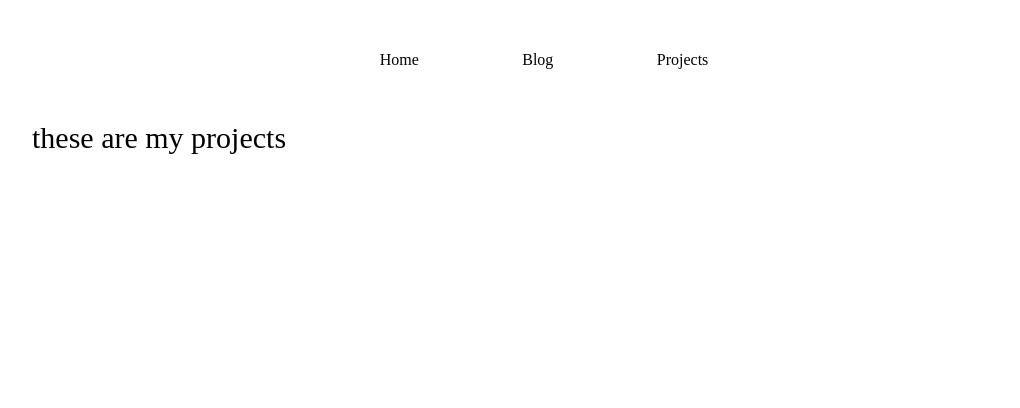
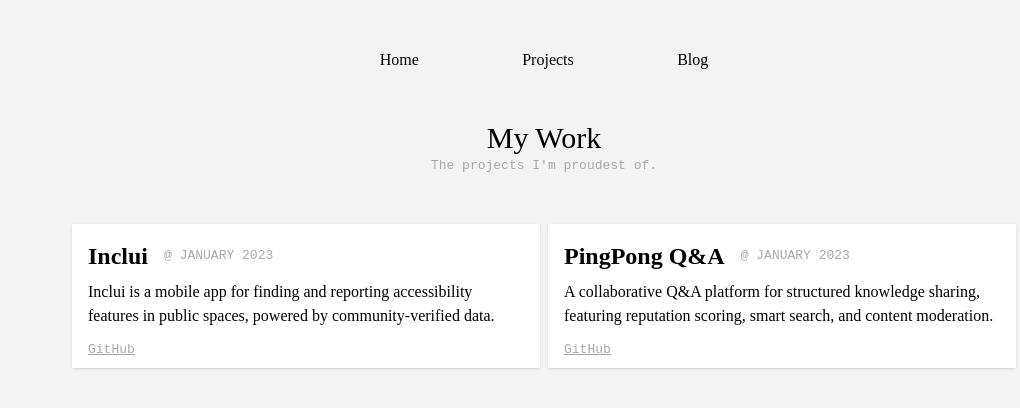
Before and after one commit to simaopsbarbosa/personal-website, a SvelteKit app in the folder frontend/: page /projects in a window 1280 px wide. Shown: the top 408 px of the page, without its empty margins (96-1116 px from the left). Built offline with nearby package versions, Linux system fonts and the light colour scheme.

Commit message:
added project component

```diff
--- a/frontend/eslint.config.js
+++ b/frontend/eslint.config.js
@@ -22,7 +22,8 @@ export default defineConfig(
 		rules: {
 			// typescript-eslint strongly recommend that you do not use the no-undef lint rule on TypeScript projects.
 			// see: https://typescript-eslint.io/troubleshooting/faqs/eslint/#i-get-errors-from-the-no-undef-rule-about-global-variables-not-being-defined-even-though-there-are-no-typescript-errors
-			'no-undef': 'off'
+			'no-undef': 'off',
+			"svelte/no-navigation-without-resolve": ["error", { ignoreLinks: true }]
 		}
 	},
 	{
--- /dev/null
+++ b/frontend/src/lib/components/Post.svelte
@@ -0,0 +1,13 @@
+<script>
+  import { resolve } from '$app/paths';
+
+  let { title, date, slug } = $props();
+</script>
+
+<div class="px-4 py-2 bg-white shadow flex justify-between items-center">
+  <div>
+    <p class="secondary">{date.toUpperCase()}</p>
+    <h3><a href={resolve('/blog/[slug]', { slug })}>{title}</a></h3>
+  </div>
+
+</div>
--- /dev/null
+++ b/frontend/src/lib/components/Project.svelte
@@ -0,0 +1,13 @@
+<script>
+  let { title, date, description, link } = $props();
+</script>
+
+<div class="px-4 py-2 bg-white shadow">
+
+  <div class="flex items-center gap-4 my-2">
+    <h3 class="font-bold">{title}</h3>
+    <p class="secondary">@ {date.toUpperCase()}</p>
+  </div>
+  <p class="mb-2">{description}</p>
+  <a href={link} target="_blank" rel="noopener noreferrer" class="underline secondary">GitHub</a>
+</div>
--- a/frontend/src/routes/+layout.svelte
+++ b/frontend/src/routes/+layout.svelte
@@ -21,8 +21,8 @@
 <div class="max-w-5xl mx-auto min-h-screen">
 	<nav class="flex gap-4 px-4 py-12 mx-auto justify-around max-w-md">
 		<a href={resolve('/')} class:underline={isActive('/')}>Home</a>
+		<a href={resolve('/projects')} class:underline={isActive('/projects')}>Projects</a>
 		<a href={resolve('/blog')} class:underline={isActive('/blog')}>Blog</a>
-		<a href={resolve('/projects')} class:underline={isActive('/projects')}>Projects</a>
 	</nav>
 
 	{@render children()}
--- a/frontend/src/routes/+page.svelte
+++ b/frontend/src/routes/+page.svelte
@@ -1 +1,13 @@
-<h1>Simão Barbosa</h1>
+
+    <h1 class="centered mt-12">Simão Barbosa</h1>
+    <p class="centered secondary text-lg">Software Engineer, based in Portugal</p>
+
+    <div class="flex gap-2 justify-center mt-8">
+        <a href="https://github.com/simaopsbarbosa" target="_blank" aria-label="Simão's GitHub" title="Simão's GitHub">
+            <svg viewBox="0 0 1024 1024" xmlns="http://www.w3.org/2000/svg" width="30" height="30" fill="none"><path fill="#1b1f23" fill-rule="evenodd" d="M512 0C229.12 0 0 229.12 0 512c0 226.56 146.56 417.92 350.08 485.76 25.6 4.48 35.2-10.88 35.2-24.32 0-12.16-.64-52.48-.64-95.36-128.64 23.68-161.92-31.36-172.16-60.16-5.76-14.72-30.72-60.16-52.48-72.32-17.92-9.6-43.52-33.28-.64-33.92 40.32-.64 69.12 37.12 78.72 52.48 46.08 77.44 119.68 55.68 149.12 42.24 4.48-33.28 17.92-55.68 32.64-68.48-113.92-12.8-232.96-56.96-232.96-252.8 0-55.68 19.84-101.76 52.48-137.6-5.12-12.8-23.04-65.28 5.12-135.68 0 0 42.88-13.44 140.8 52.48 40.96-11.52 84.48-17.28 128-17.28s87.04 5.76 128 17.28c97.92-66.56 140.8-52.48 140.8-52.48 28.16 70.4 10.24 122.88 5.12 135.68 32.64 35.84 52.48 81.28 52.48 137.6 0 196.48-119.68 240-233.6 252.8 18.56 16 34.56 46.72 34.56 94.72 0 68.48-.64 123.52-.64 140.8 0 13.44 9.6 29.44 35.2 24.32C877.44 929.92 1024 737.92 1024 512 1024 229.12 794.88 0 512 0" clip-rule="evenodd"/></svg>
+        </a>
+
+        <a href="https://www.linkedin.com/in/simaopsbarbosa" target="_blank" aria-label="Simão's LinkedIn" title="Simão's LinkedIn">
+            <svg width="30" height="30" xmlns="http://www.w3.org/2000/svg" preserveAspectRatio="xMidYMid" viewBox="0 0 256 256"><path d="M218.123 218.127h-37.931v-59.403c0-14.165-.253-32.4-19.728-32.4-19.756 0-22.779 15.434-22.779 31.369v60.43h-37.93V95.967h36.413v16.694h.51a39.907 39.907 0 0 1 35.928-19.733c38.445 0 45.533 25.288 45.533 58.186l-.016 67.013ZM56.955 79.27c-12.157.002-22.014-9.852-22.016-22.009-.002-12.157 9.851-22.014 22.008-22.016 12.157-.003 22.014 9.851 22.016 22.008A22.013 22.013 0 0 1 56.955 79.27m18.966 138.858H37.95V95.967h37.97v122.16ZM237.033.018H18.89C8.58-.098.125 8.161-.001 18.471v219.053c.122 10.315 8.576 18.582 18.89 18.474h218.144c10.336.128 18.823-8.139 18.966-18.474V18.454c-.147-10.33-8.635-18.588-18.966-18.453" fill="#0A66C2"/></svg>
+        </a>
+    </div>
--- a/frontend/src/routes/blog/+page.svelte
+++ b/frontend/src/routes/blog/+page.svelte
@@ -1 +1,11 @@
-<h2>welcome to my blog</h2>
+<script>
+    import Post from '$lib/components/Post.svelte';
+</script>
+
+<h2 class="centered">My Thoughts</h2>
+<p class="centered secondary">Weekly lessons learned by failing.</p>
+
+<div class="mt-12 grid gap-2 mx-10">
+    <Post title="My First Post" date="January 1, 2023" slug="my-first-post" />
+    <Post title="My Second Post" date="January 2, 2023" slug="my-second-post" />
+</div>
--- a/frontend/src/routes/blog/[slug]/+page.svelte
+++ b/frontend/src/routes/blog/[slug]/+page.svelte
@@ -1 +1 @@
-<h2>this is a <strong>blog</strong> post</h2>
+<h2>This is a <strong>blog</strong> post.</h2>
--- a/frontend/src/routes/layout.css
+++ b/frontend/src/routes/layout.css
@@ -6,8 +6,14 @@
 	font-family: 'Times New Roman', Times, serif;
 }
 
+body {
+	margin: 0;
+	padding: 0;
+	background-color: #f3f3f3;
+}
+
 h1 {
-	font-size: 2.25rem;
+	font-size: 2.5rem;
 	line-height: 2.5rem;
 }
 
@@ -20,3 +26,15 @@ h3 {
 	font-size: 1.5rem;
 	line-height: 2rem;
 }
+
+.secondary {
+	font-family: monospace;
+	color: #a8a8a8;
+}
+
+.centered {
+	display: flex;
+	flex-direction: column;
+	align-items: center;
+	justify-content: center;
+}
--- a/frontend/src/routes/projects/+page.svelte
+++ b/frontend/src/routes/projects/+page.svelte
@@ -1 +1,12 @@
-<h2>these are my projects</h2>
+<script>
+    import Project from '$lib/components/Project.svelte';
+</script>
+
+<h2 class="centered">My Work</h2>
+<p class="centered secondary">The projects I'm proudest of.</p>
+
+<div class="mt-12 grid grid-cols-2 gap-2 mx-10">
+    <Project title="Inclui" date="January 2023" description="Inclui is a mobile app for finding and reporting accessibility features in public spaces, powered by community-verified data." link="https://github.com/username/project1" />
+
+    <Project title="PingPong Q&A" date="January 2023" description="A collaborative Q&A platform for structured knowledge sharing, featuring reputation scoring, smart search, and content moderation." link="https://github.com/username/project2" />
+</div>
```
